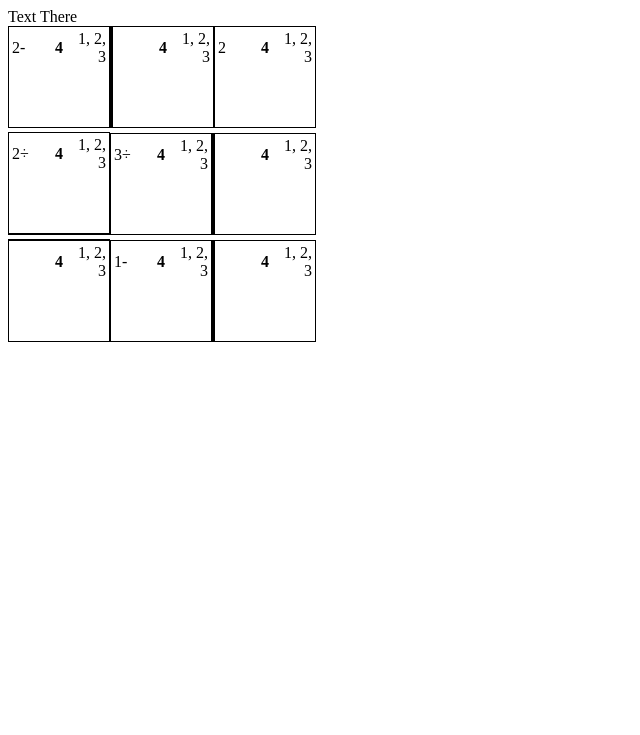
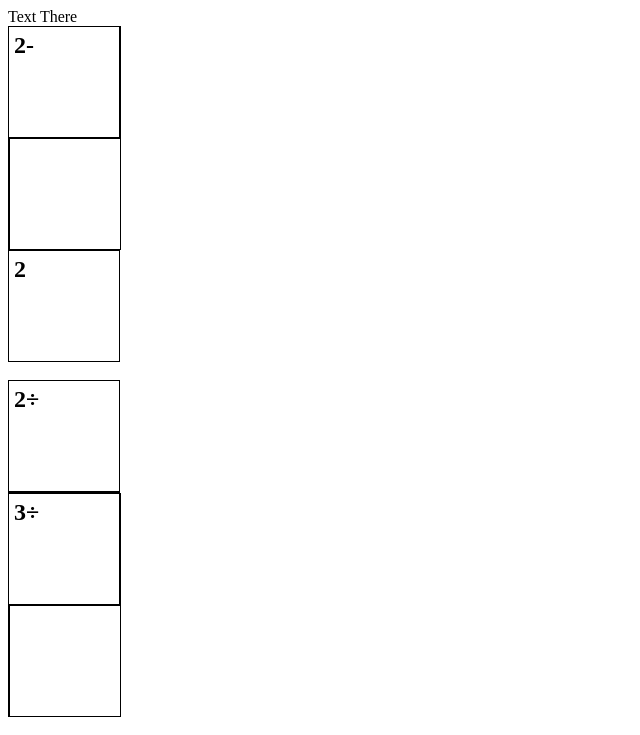
Before and after one commit to sburba/laduradura, a React app: page / in a window 1280 px wide. Shown: the top 735 px of the page, without its empty margins (0-640 px from the left). Built offline with nearby package versions, Linux system fonts and the light colour scheme; the HTML template or start-up script is replaced by a standard one.

Commit message:
- Updated look of boxes

```diff
--- a/src/components/Box.jsx
+++ b/src/components/Box.jsx
@@ -11,51 +11,50 @@ export default class Box extends React.Component {
             borderRight: this.props.walls.right ? openStyle : closedStyle,
             borderTop: this.props.walls.top ? openStyle : closedStyle,
             borderBottom: this.props.walls.down ? openStyle : closedStyle,
+            display: '-webkit-flex',
             width: '100px',
             height: '100px',
-            display: 'inline-block'
+            padding: '5px',
+
         };
 
         var annotationStyle = {
-            textAlign: 'right'
+            textAlign: 'right',
+            WebKitFlexGrow: 1,
+            flexGrow: 1,
+            flex: 1,
+            fontSize: 18,
         };
 
         var valueStyle = {
             fontWeight: 'bold',
-            display: 'flex',
+            display: '-webkit-flex',
+            WebKitAlignItems: 'center',
+            alignItems: 'center',
+            WebKitJustifyContent: 'center',
             justifyContent: 'center',
-            alignItems: 'center',
-            width: '100%',
-            height: '100%'
+            WebKitFlexGrow: 1,
+            flexGrow: 1,
+            flex: 1,
+            fontSize: 50
         };
 
         var labelStyle = {
-            textAlign: 'left'
+            fontWeight: 'bold',
+            WebKitFlexGrow: 1,
+            flexGrow: 1,
+            flex: 1,
+            fontSize: 24,
         };
 
-        var values = ['1', '2', '3'];
-
-        // <div style = {valueStyle}> {this.props.value} </div>
-        // <div style = {annotationStyle}> {this.props.values} </div>
+        // var values = [1, 2, 3, 4, 5, 6];
+        // <div style = {valueStyle}> 4 </div>
+        // <div style = {annotationStyle}> {values.join(", ")} </div>
 
         return  <div style={boxStyle}>
-                    <table>
-                        <tbody>
-                            <tr width="100%">
-                                <td width="33%" height="100%">
-                                    <div style = {labelStyle}> {this.props.label}</div>
-                                </td>
-
-                                <td width="33%" height="100%">
-                                    <div style = {valueStyle}> 4 </div>
-                                </td>
-
-                                <td width="33%" height="100%">
-                                    <div style = {annotationStyle}> {values.join(", ")} </div>
-                                </td>
-                            </tr>
-                        </tbody>
-                    </table>
+                    <div style = {labelStyle}> {this.props.label}</div>
+                    <div style = {valueStyle}> {this.props.value} </div>
+                    <div style = {annotationStyle}> {this.props.values} </div>
                 </div>
     }
 }
```
